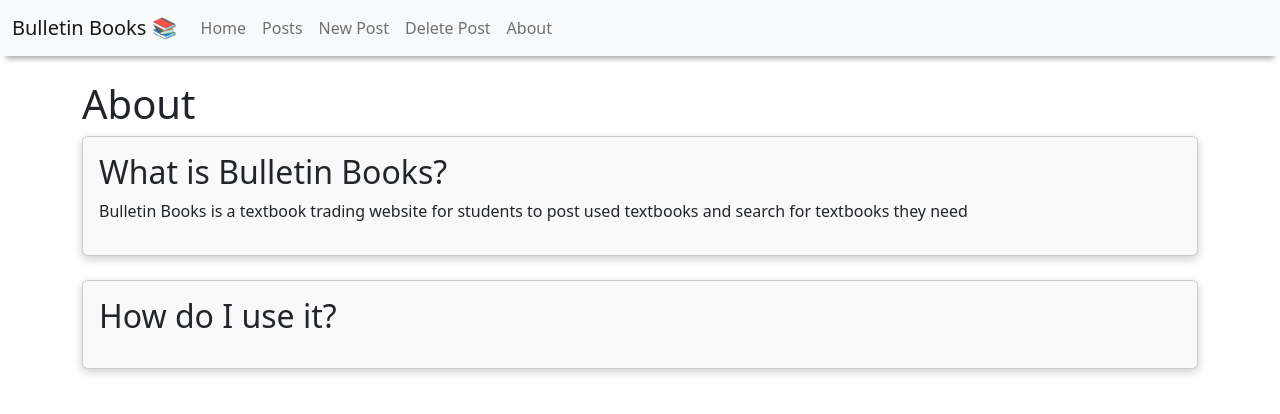
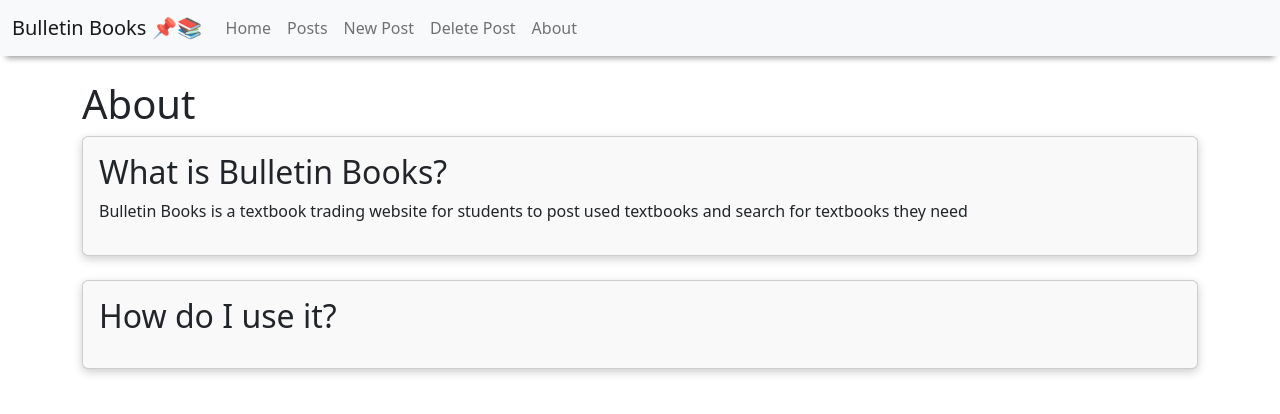
Before and after one commit to incub4t0r/bulletin_books, a Flask app: page /about in a window 1280 px wide. Shown: the top 414 px of the page. Run offline with Flask 2, Linux system fonts and the light colour scheme; some libraries are stand-ins or nearby versions.

Commit message:
small logo update

```diff
--- a/templates/pagebase.html
+++ b/templates/pagebase.html
@@ -45,7 +45,7 @@
     </style>
     <nav class="navbar sticky-top navbar-expand-lg bg-light">
         <div class="container-fluid">
-            <a class="navbar-brand" href={{url_for('home')}}>Bulletin Books 📚</a>
+            <a class="navbar-brand" href={{url_for('home')}}>Bulletin Books 📌📚</a>
             <button class="navbar-toggler" type="button" data-bs-toggle="collapse"
                 data-bs-target="#navbarSupportedContent" aria-controls="navbarSupportedContent" aria-expanded="false"
                 aria-label="Toggle navigation">
```
